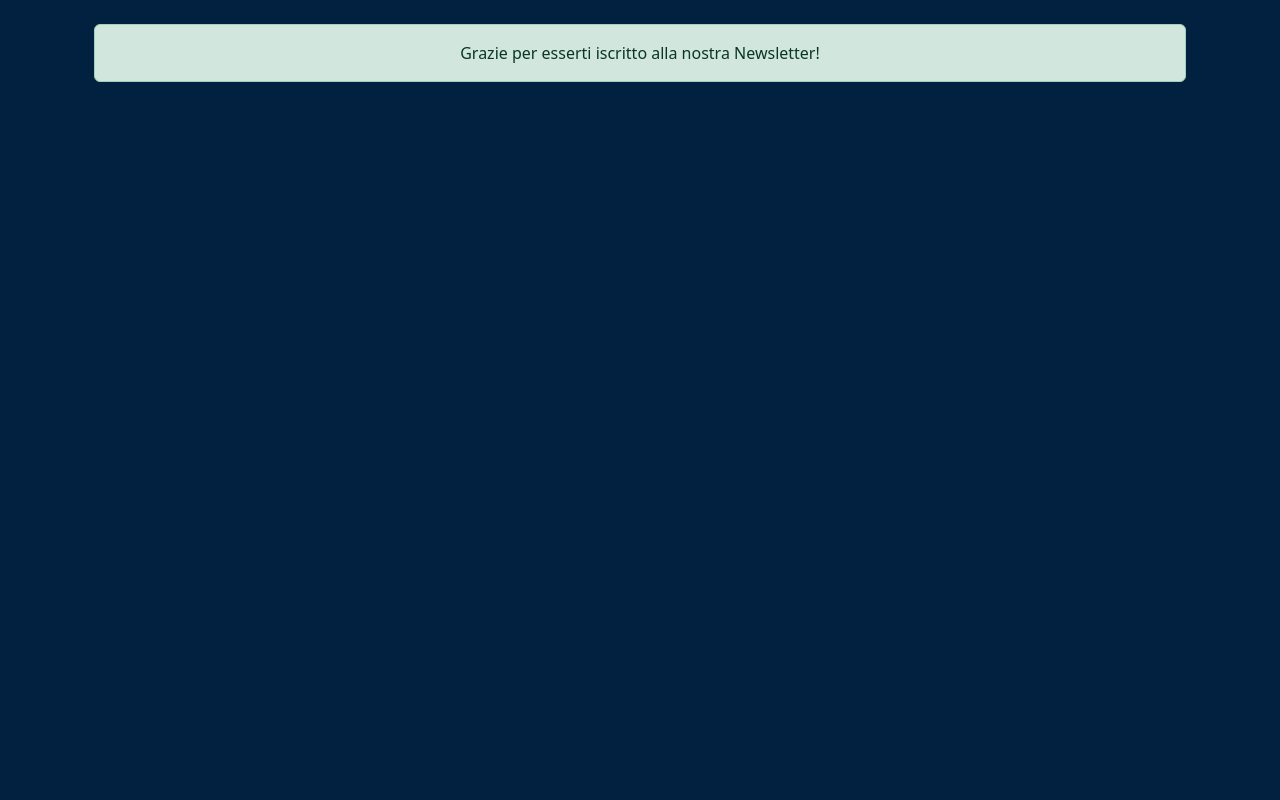
After one commit to LuigiRiva99/php-iscrizione-newsletter, a PHP site: page /subscription.php in a window 1280 px wide. The commit adds this page. Run offline with PHP 8.4, Linux system fonts and the light colour scheme; the visitor is signed in with stand-in values (Sample User, id 1).

Commit message:
ADD: subscription.php file, redirect to subscription page

```diff
--- a/header.php
+++ b/header.php
@@ -16,7 +16,7 @@
                 </li>
             </ul>
             <div class="search_bar">
-                <button class="btn ms_button">SIGN UP</button>
+                <button class="btn ms_button">SIGN IN</button>
             </div>
         </div>
     </div>
--- /dev/null
+++ b/subscription.php
@@ -0,0 +1,55 @@
+<!DOCTYPE html>
+<html lang="en">
+<head>
+    <meta charset="UTF-8">
+    <meta name="viewport" content="width=device-width, initial-scale=1.0">
+    <title>Esito iscrizione</title>
+    <link href="https://cdn.jsdelivr.net/npm/bootstrap@5.3.3/dist/css/bootstrap.min.css" rel="stylesheet" integrity="sha384-QWTKZyjpPEjISv5WaRU9OFeRpok6YctnYmDr5pNlyT2bRjXh0JMhjY6hW+ALEwIH" crossorigin="anonymous">
+</head>
+<body>
+    <main>
+        <section class="sub">
+            <div class="container p-4">
+                <?php
+                //include utilities
+                include __DIR__ . '/utilities.php';
+                //avvio session
+                session_start();
+                //mail validation
+                if (mailValidation($_SESSION['email']))  {
+                    ?>
+                        <div class="alert alert-success" role="alert">
+                            Grazie per esserti iscritto alla nostra Newsletter!
+                        </div>
+                    <?php
+                } else {
+                    ?>
+                        <div class="alert alert-danger" role="alert">
+                            E-mail non valida
+                        </div>
+                        <div>
+                            <a href="./index.php">Torna alla pagina precedente</a>
+                        </div>
+                    <?php
+                }
+                ?>
+
+            </div>
+        </section>
+    </main>
+    <script src="https://cdn.jsdelivr.net/npm/bootstrap@5.3.3/dist/js/bootstrap.bundle.min.js" integrity="sha384-YvpcrYf0tY3lHB60NNkmXc5s9fDVZLESaAA55NDzOxhy9GkcIdslK1eN7N6jIeHz" crossorigin="anonymous"></script>
+</body>
+</html>
+
+<style>
+    a{
+        color: white
+    }
+    .sub{
+        background-color:#022140;
+        color: white;
+        text-align: center;
+        height: 100vh;
+    }
+
+</style>
--- a/utilities.php
+++ b/utilities.php
@@ -1,7 +1,7 @@
 <?php
 
     function mailValidation($user_mail) {
-
+        //controllo se $email contiene @ e .
         if (str_contains($user_mail,'@') && str_contains($user_mail,'.')) {
             return true;
         }else {
```
Also changed, not shown: index.php (+7 -16 lines).
